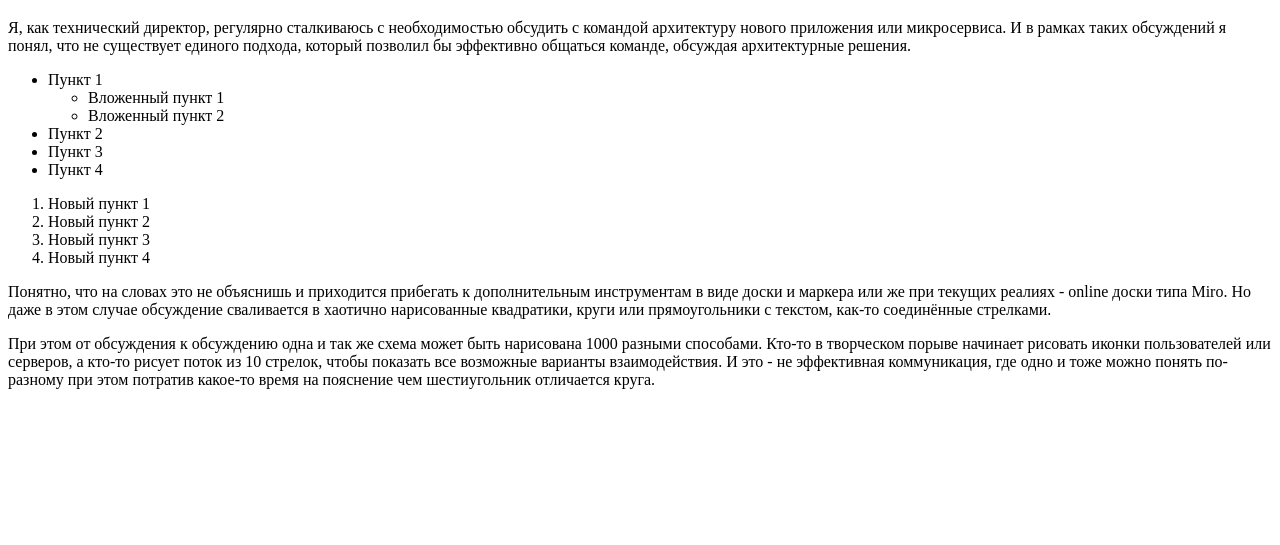
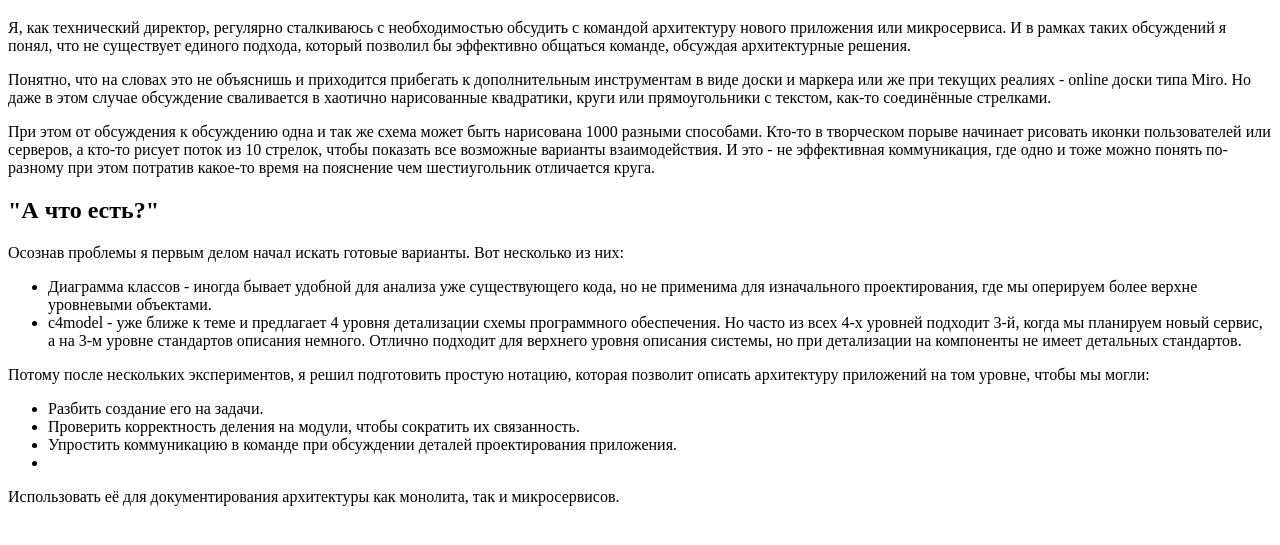
Before and after one commit to LavorenkoM/html.test, a plain HTML site: page index.html in a window 1280 px wide. Shown: the part 61-606 px from the top of the page. Drawn offline with Linux system fonts and the light colour scheme.

Commit message:
My Third Commit
My Third Commit for HTML&CSS course

```diff
--- a/index.html
+++ b/index.html
@@ -12,27 +12,6 @@
     <p>Я, как технический директор, регулярно сталкиваюсь с необходимостью обсудить с командой архитектуру нового
         приложения или микросервиса. И в рамках таких обсуждений я понял, что не существует единого подхода, который
         позволил бы эффективно общаться команде, обсуждая архитектурные решения.</p>
-    <p>
-        <ul>
-            <li>
-                Пункт 1
-                <ul>
-                    <li>Вложенный пункт 1</li>
-                    <li>Вложенный пункт 2</li>
-                </ul>
-            </li>
-            <li>Пункт 2</li>
-            <li>Пункт 3</li>
-            <li>Пункт 4</li>
-        </ul>
-        <ol>
-            <li>Новый пункт 1</li>
-            <li>Новый пункт 2</li>
-            <li>Новый пункт 3</li>
-            <li>Новый пункт 4</li>
-        </ol>
-
-    </p>
 
     <p>Понятно, что на словах это не объяснишь и приходится прибегать к дополнительным инструментам в виде доски и
         маркера или же при текущих реалиях - online доски типа Miro. Но даже в этом случае обсуждение сваливается в
@@ -42,6 +21,22 @@
         творческом порыве начинает рисовать иконки пользователей или серверов, а кто-то рисует поток из 10 стрелок,
         чтобы показать все возможные варианты взаимодействия. И это - не эффективная коммуникация, где одно и тоже можно
         понять по-разному при этом потратив какое-то время на пояснение чем шестиугольник отличается круга.</p>
+    <h2>"А что есть?"</h2>
+
+    <p>
+        Осознав проблемы я первым делом начал искать готовые варианты. Вот несколько из них:
+        <ul>
+            <li>Диаграмма классов - иногда бывает удобной для анализа уже существующего кода, но не применима для изначального проектирования, где мы оперируем более верхне уровневыми объектами.</li>
+            <li>c4model - уже ближе к теме и предлагает 4 уровня детализации схемы программного обеспечения. Но часто из всех 4-х уровней подходит 3-й, когда мы планируем новый сервис, а на 3-м уровне стандартов описания немного. Отлично подходит для верхнего уровня описания системы, но при детализации на компоненты не имеет детальных стандартов.</li>
+        </ul>
+        Потому после нескольких экспериментов, я решил подготовить простую нотацию, которая позволит описать архитектуру приложений на том уровне, чтобы мы могли:
+        <ul>
+            <li>Разбить создание его на задачи.</li>
+            <li>Проверить корректность деления на модули, чтобы сократить их связанность.</li>
+            <li>Упростить коммуникацию в команде при обсуждении деталей проектирования приложения.</li>
+            <li></li>
+        </ul>
+    </p>Использовать её для документирования архитектуры как монолита, так и микросервисов.
 </body>
 
 </html>
```
